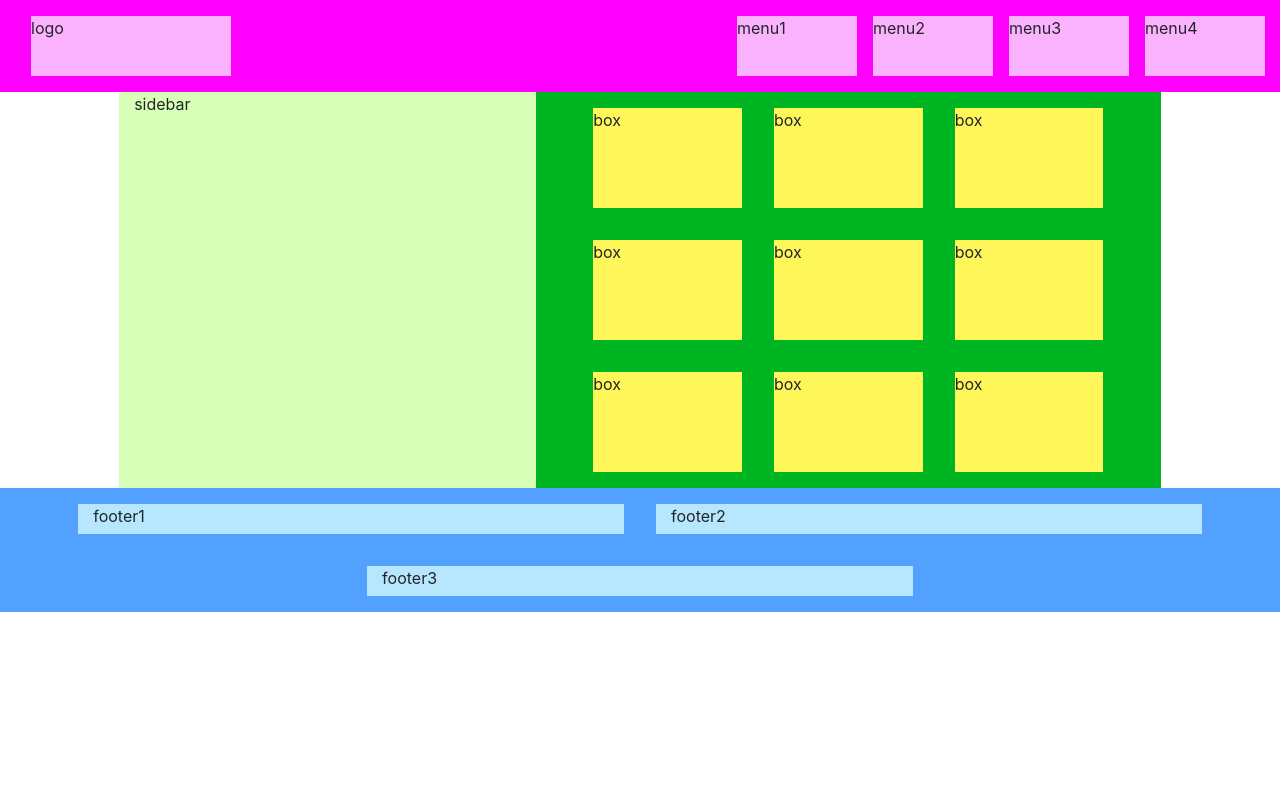
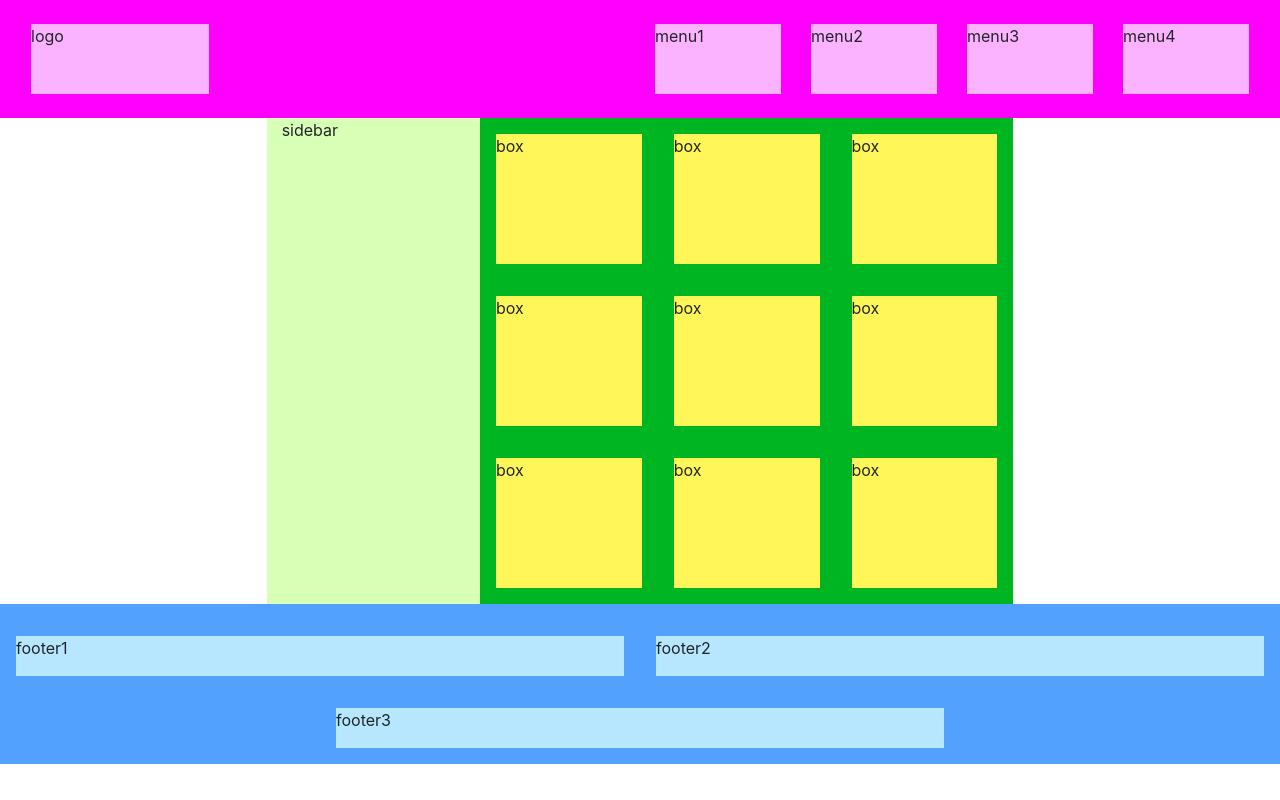
Before and after one commit to mygw5/Bootstrap_practice, a plain HTML site: page index.html in a window 1280 px wide. Drawn offline with nearby package versions, Linux system fonts and the light colour scheme.

Commit message:
[fix] デザイン修正

```diff
--- a/index.html
+++ b/index.html
@@ -9,49 +9,74 @@
   </head>
 
   <body>
-    <header>
-      <div class="container-fluid">
-        <div class="row">
-          <div class="col-12 d-flex bd-highlight m-3 mr-0">
-            <div class="mr-auto bd-highlight logo">logo</div>
-            <div class="mr-3 bd-highlight menu">menu1</div>
-            <div class="mr-3 bd-highlight menu">menu2</div>
-            <div class="mr-3 bd-highlight menu">menu3</div>
-            <div class="mr-3 bd-highlight menu">menu4</div>
+    <div class="container-fluid">
+      <div class="header row px-3 py-4">
+        <div class="col-2">
+          <div class="logo">logo</div>
+        </div>
+        <div class="col-6 offset-4">
+          <div class="row">
+            <div class="col-3">
+              <div class="menu">menu1</div>
+            </div>
+            <div class="col-3">
+              <div class="menu">menu2</div>
+            </div>
+            <div class="col-3">
+              <div class="menu">menu3</div>
+            </div>
+            <div class="col-3">
+              <div class="menu">menu4</div>
+            </div>
           </div>
         </div>
       </div>
-    </header>
-
-    <main>
-      <div class="container-fluid">
-        <div class="row mx-auto">
-          <div class="col-4 offset-1 sidebar">sidebar</div>
-          <div class="col-6 d-flex flex-wrap justify-content-center  main">
-            <div class="box m-3">box</div>
-            <div class="box m-3">box</div>
-            <div class="box m-3">box</div>
-            <div class="box m-3">box</div>
-            <div class="box m-3">box</div>
-            <div class="box m-3">box</div>
-            <div class="box m-3">box</div>
-            <div class="box m-3">box</div>
-            <div class="box m-3">box</div>
+      <div class="row justify-content-center">
+        <div class="sidebar col-2">sidebar</div>
+        <div class="main col-5">
+          <div class="row row-cols-3">
+            <div class="col p-3">
+              <div class="box">box</div>
+            </div>
+            <div class="col p-3">
+              <div class="box">box</div>
+            </div>
+            <div class="col p-3">
+              <div class="box">box</div>
+            </div>
+            <div class="col p-3">
+              <div class="box">box</div>
+            </div>
+            <div class="col p-3">
+              <div class="box">box</div>
+            </div>
+            <div class="col p-3">
+               <div class="box">box</div>
+            </div>
+            <div class="col p-3">
+              <div class="box">box</div>
+            </div>
+            <div class="col p-3">
+              <div class="box">box</div>
+            </div>
+            <div class="col p-3">
+              <div class="box">box</div>
+            </div>
           </div>
         </div>
       </div>
-    </main>
-    <footer>
-      <div class="container-fulid">
-        <div class="row d-flex justify-content-center">
-          <div class="col-5 m-3 footer">footer1</div>
-          <div class="col-5 m-3 footer">footer2</div>
+      <div class="footer row pt-3 justify-content-center">
+        <div class="col-6 p-3">
+          <div class="footer-content">footer1</div>
         </div>
-        <div class="row d-flex justify-content-center">
-          <div class="col-5 m-3 footer">footer3</div>
+        <div class="col-6 p-3">
+          <div class="footer-content">footer2</div>
+        </div>
+        <div class="col-6 p-3">
+          <div class="footer-content">footer3</div>
         </div>
       </div>
-    </footer>
+    </div>
   </body>
 
 </html>
--- a/style.css
+++ b/style.css
@@ -4,18 +4,13 @@
   box-sizing: border-box;
 }
 
-header {
+.header {
   background-color: #ff00ff;
 }
 
 .logo, .menu {
-  width: 120px;
-  height:60px;
+  height:70px;
   background-color: #fbb3ff;
-}
-
-.logo {
-  width: 200px;
 }
 
 .sidebar {
@@ -27,17 +22,15 @@ header {
 }
 
 .box{
-  width: 25%;
-  height: 100px;
+  height: 130px;
   background-color: #fff75a;
 }
 
-footer {
+.footer {
   background-color: #52a1ff;
 }
 
-.footer {
-  width: 45%;
-  height: 30px;
+.footer-content {
+  height: 40px;
   background-color: #b6e7ff;
 }
```
